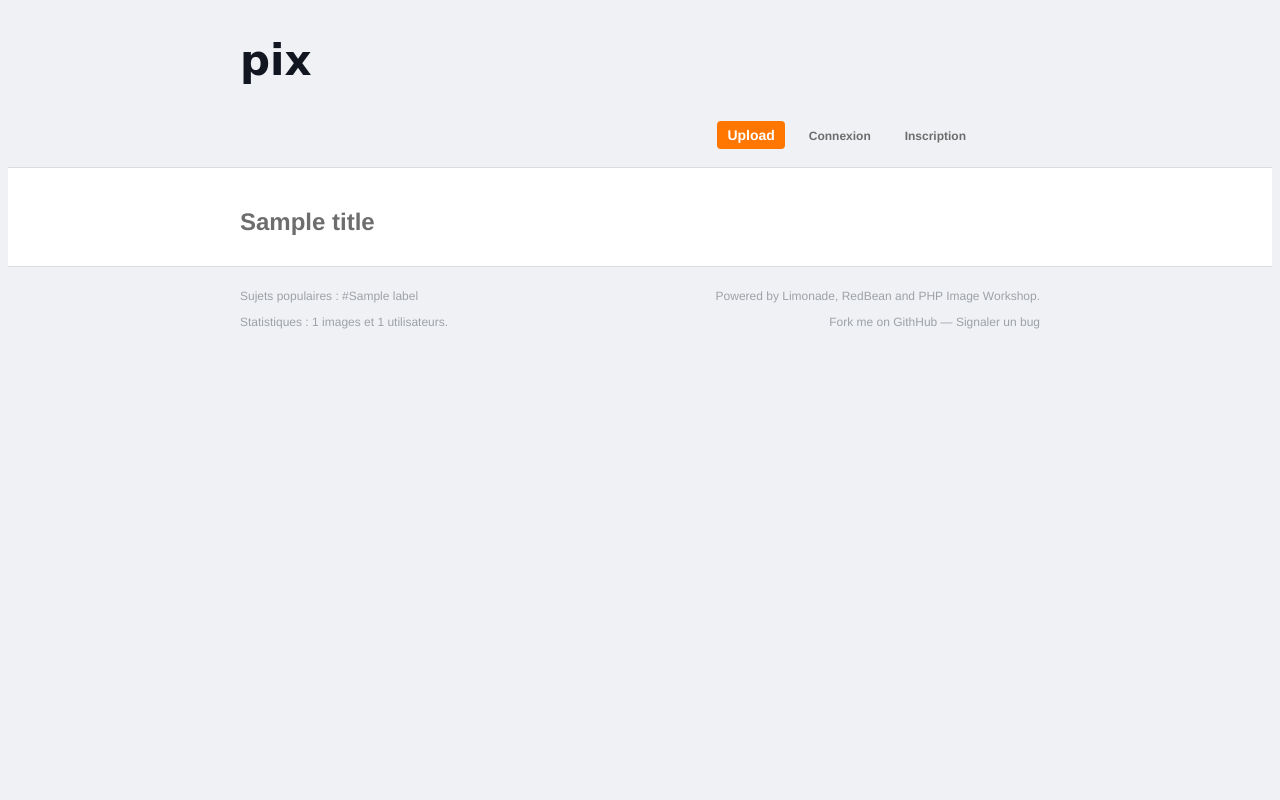
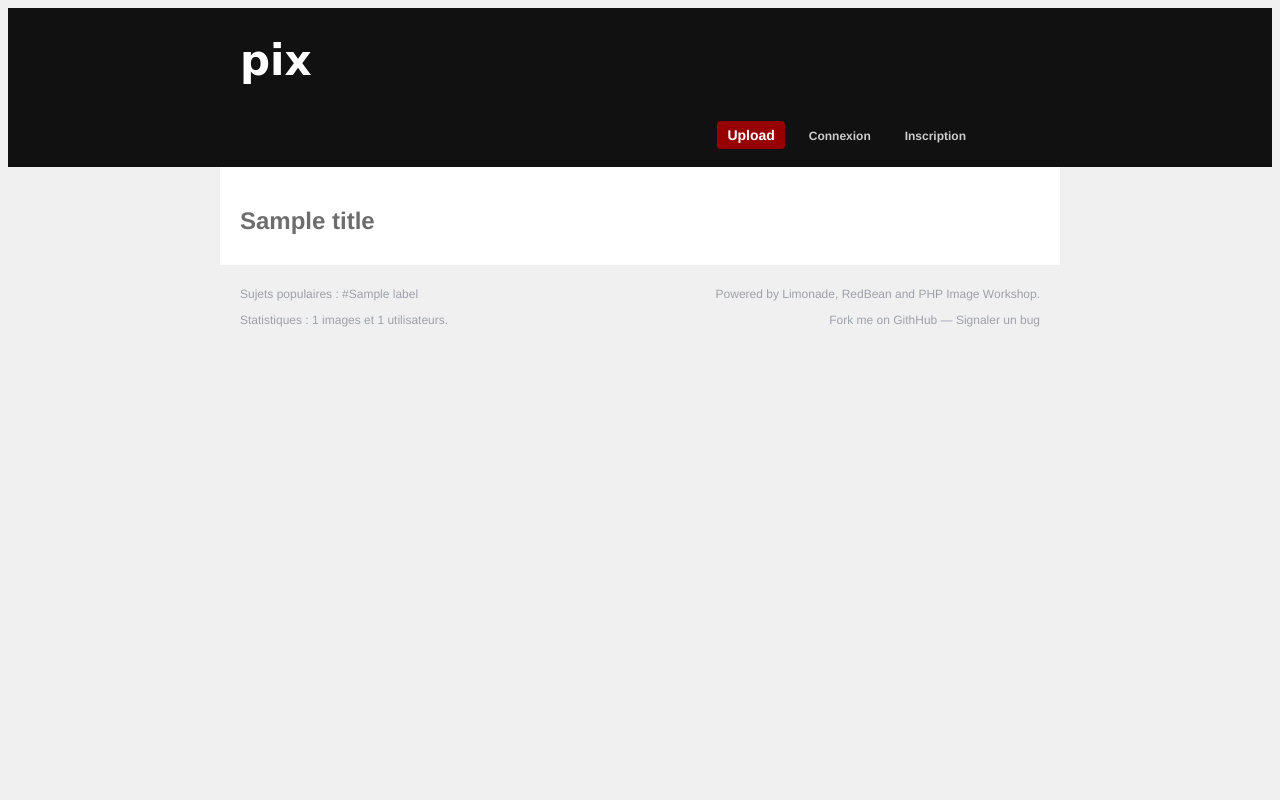
Before and after one commit to blat/pix, a PHP site: template views/layout.phtml in a window 1280 px wide. Run offline with PHP 8.4, Linux system fonts and the light colour scheme; the template is opened without the code that fills it: most values are stand-ins (such as "Sample title", 1, 10 or a date in 2020); data that the repository does not hold is empty; some libraries are stand-ins or nearby versions; some web fonts are replaced.

Commit message:
new style

```diff
--- a/public/style.css
+++ b/public/style.css
@@ -3,6 +3,7 @@ body {
     font-size: 14px;
     background: #f0f1f4;
     color: #6d6d6d;
+    background: #f0f0f0;
 }
 
 a {
@@ -19,8 +20,8 @@ a:hover {
     margin: auto;
 }
 
-.content {
-    padding: 20px 0;
+.content .container {
+    padding: 20px;
     background: #fff;
 }
 
@@ -44,9 +45,8 @@ a:hover {
  */
 
 .header {
-    border-bottom: 1px solid #d8dde1;
     padding-bottom: 10px;
-    background: #f0f1f4;
+    background: #111;
     width: 100%;
 }
 
@@ -59,9 +59,8 @@ a:hover {
     width: 100px;
 }
 
-.brand a {
-    color: #121621;
-    text-decoration: none;
+.header .brand a {
+    color: #fefefe;
 }
 
 .navbar {
@@ -81,13 +80,19 @@ a:hover {
     font-size: 12px;
 }
 
+.header a {
+    color: #ccc;
+}
+
+.header a:hover {
+    color: white;
+}
 
 /****************************************************************************
  * Footer
  */
 
 .footer {
-    border-top: 1px solid #d8dde1;
     padding: 10px 0;
     font-size: 12px;
     color: #9da2a8;
@@ -117,7 +122,7 @@ a.btn {
     border: none;
     padding: 6px 10px;
     font-weight: bold;
-    background: #ff7600;
+    background: #970000;
     border-radius: 4px;
     color: #fff;
     font-size: 14px;
@@ -126,7 +131,7 @@ a.btn {
 button.hover,
 button:hover,
 a.btn:hover {
-    background: #121621;
+    background: #aa0000;
     cursor: pointer;
 }
 
@@ -136,12 +141,13 @@ a.btn:hover {
  */
 
 .images {
-    margin-left: -20px;
+    margin: -5px;
 }
 
 .images .image {
     float: left;
-    margin: 0 0 20px 20px;
+    margin: 10px;
+    border: 1px solid #e9ebef;
 }
 
 .image {
@@ -153,26 +159,20 @@ a.btn:hover {
     text-align: center;
 }
 
-.image, .codes {
-    border: 1px solid #e9ebef;
-    margin: -1px;
-    background: #f4f5f7;
-    border-radius: 0 0 4px 4px;
-}
-
 .meta, .codes {
     padding: 15px;
 }
 
 .meta {
     text-align: right;
+    border-bottom: 1px solid #e9ebef;
+    padding-bottom: 30px;
 }
 
 .codes {
     margin: 0;
     margin-top: 20px;
-    border-radius: 4px;
-
+    padding-bottom: 0;
 }
 
 .codes input {
@@ -201,7 +201,7 @@ a.btn:hover {
 }
 
 .actions .btn:hover {
-    background: #ff7600;
+    background: #aa0000;
 }
 
 
```
